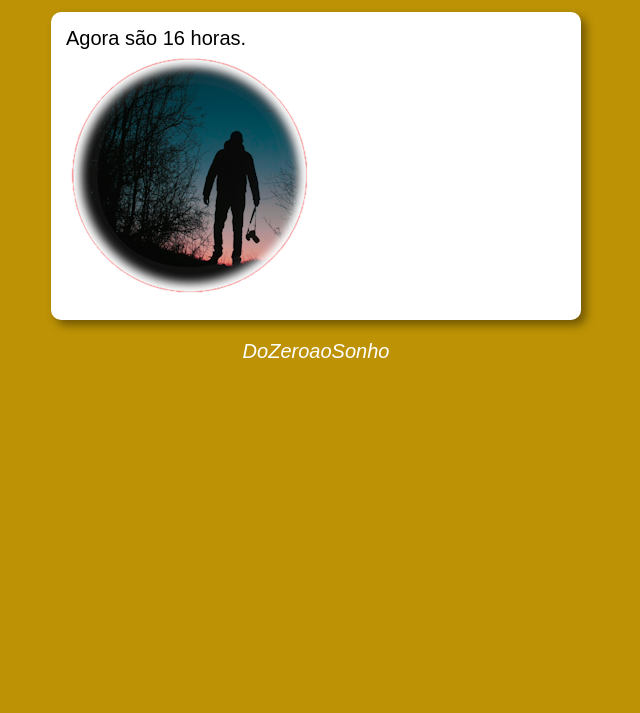
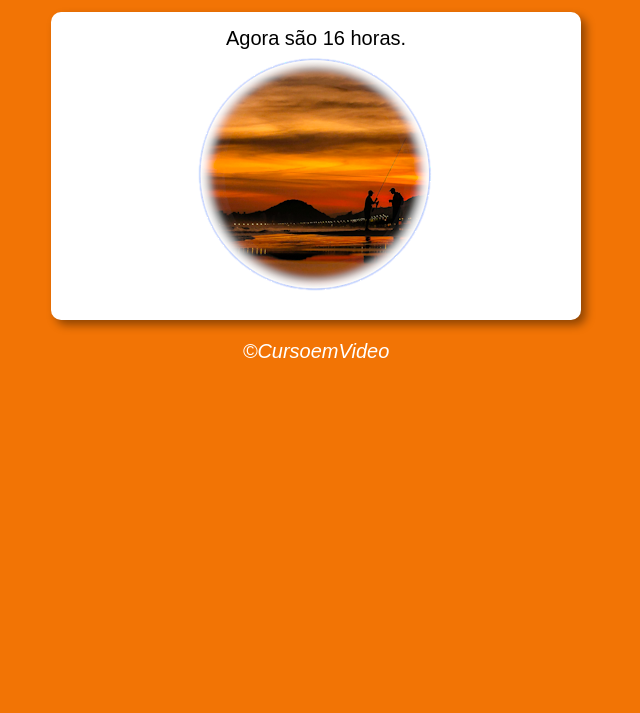
Before and after one commit to AlisonRodrigue/javascript, a plain HTML site: page LogicaJS/projetos/horario/index.html in a window 1280 px wide. Shown: the part 87-800 px from the top of the page, without its empty margins (324-964 px from the left). Drawn offline with Linux system fonts and the light colour scheme.

Commit message:
projeto finalizado

```diff
--- a/LogicaJS/projetos/horario/index.html
+++ b/LogicaJS/projetos/horario/index.html
@@ -20,7 +20,7 @@
 
     </section>
     <footer>
-        <p>DoZeroaoSonho</p>
+        <p> &copy;CursoemVideo</p>
     </footer>
 </body>
 <script src="script.js"></script>
--- a/LogicaJS/projetos/horario/script.js
+++ b/LogicaJS/projetos/horario/script.js
@@ -6,10 +6,13 @@ function carregar(){
     var horas= date.getHours()
     msg.innerHTML= `Agora são ${horas} horas.`
     if(horas >= 0 && horas < 12){
-        img.src ='images/ ft-manha.png'
+        img.src ='images/ft-manha.png'
+        document.body.style.background = "#EEE3D0"
     } else if(horas >= 12 && horas < 18){
-
+        img.src= 'images/ft-tarde.png'
+        document.body.style.background="#F27405"
     } else{
-
+        img.src ='images/ft-noite.png'
+        document.body.style.background ="#1E2F31"
     }
 }
--- a/LogicaJS/projetos/horario/style.css
+++ b/LogicaJS/projetos/horario/style.css
@@ -14,6 +14,9 @@ section{
     margin: auto;
     box-shadow: 5px 5px 10px rgba(0, 0, 0, 0.411);
 }
+div{
+    text-align: center;
+}
 footer{
     color: white;
     text-align: center;
```
